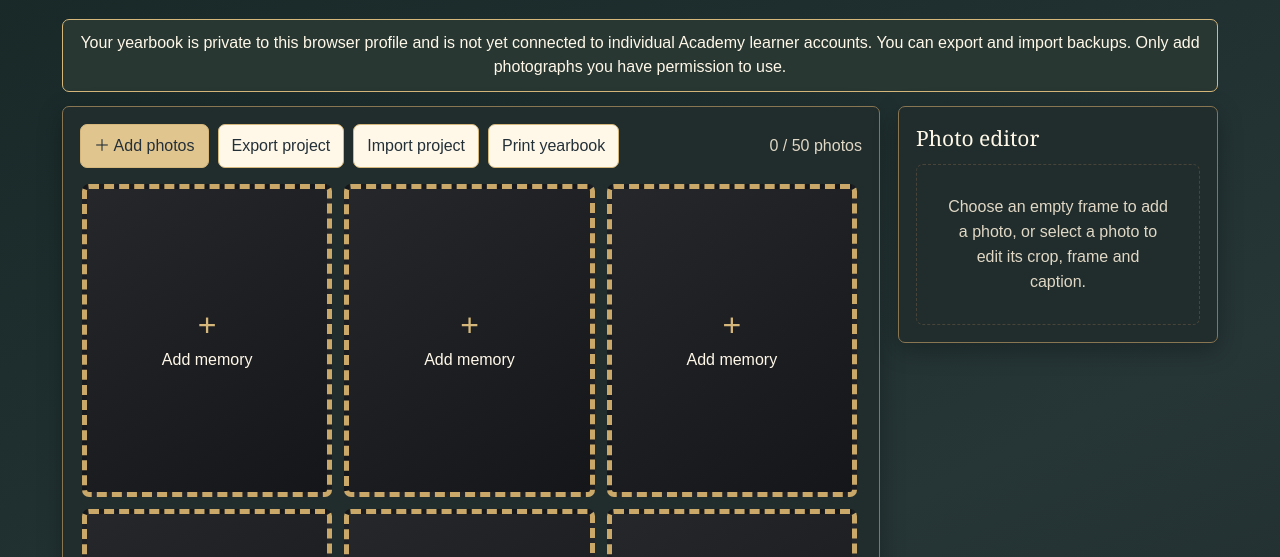
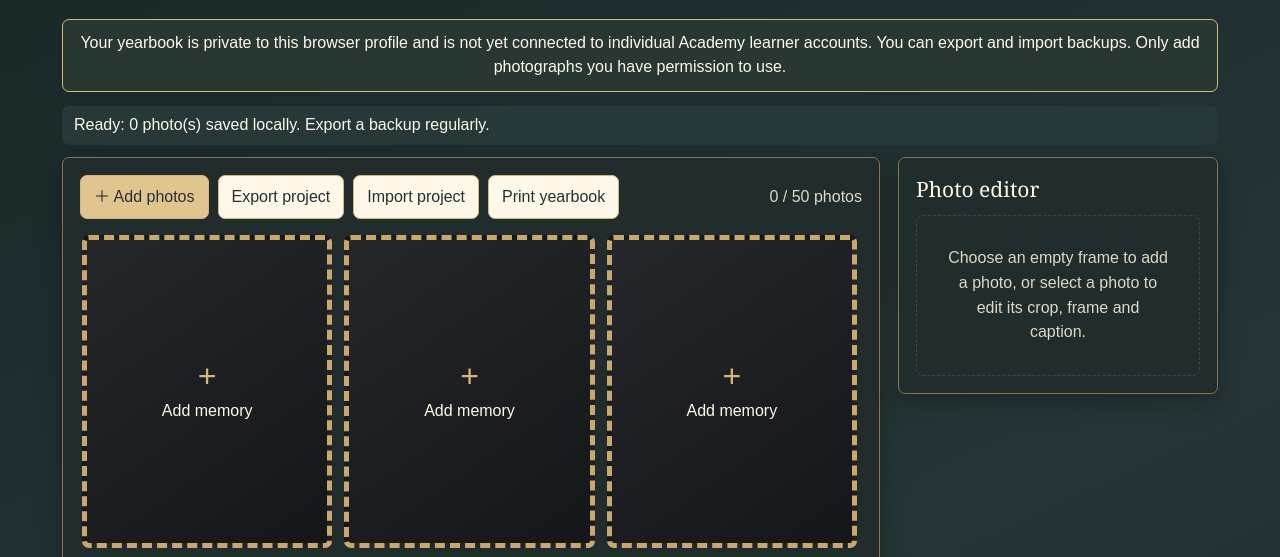
Before and after one commit to vervenveda/Academy-Yearbook.github.io, a plain HTML site: page index.html in a window 1280 px wide. Shown: the part 168-725 px from the top of the page. Drawn offline with Linux system fonts and the light colour scheme.

Commit message:
Display upload, import and save status outside the hidden photo editor

```diff
--- a/index.html
+++ b/index.html
@@ -87,6 +87,8 @@ h1,.side h2{font-family:Cinzel,Georgia,serif;font-weight:400}
 .field input[type=text],.field select,.field textarea{font-size:16px;border-radius:7px}
 .empty-state{border-radius:7px}
 .yearbook-private-note{margin:0 0 14px;padding:11px 14px;border:1px solid #d5b77b;border-radius:7px;background:#293733;color:#fff8e9;font-size:16px;text-align:center}
+.yearbook-app-status{min-height:24px;margin:0 0 12px;padding:7px 12px;color:#fff8e9;background:#263837;border-radius:7px;font-size:16px}
+@media print{.yearbook-app-status,.photo-card.empty,.tile:has(.photo-card.empty){display:none!important}}
 @media(max-width:850px){.layout{grid-template-columns:1fr}.side{order:0}.grid-wrap{max-height:520px}}
 @media(max-width:560px){.photo-grid{grid-template-columns:repeat(2,minmax(0,1fr))}.shell{padding:12px}.panel{padding:12px}}
 @media print{body{background:#fff}.yearbook-private-note{display:none!important}}
@@ -102,6 +104,7 @@ h1,.side h2{font-family:Cinzel,Georgia,serif;font-weight:400}
 </header>
 
 <p class="yearbook-private-note">Your yearbook is private to this browser profile and is not yet connected to individual Academy learner accounts. You can export and import backups. Only add photographs you have permission to use.</p>
+<p class="yearbook-app-status" id="status" role="status" aria-live="polite">Your yearbook is opening. Photos stay on this browser unless you export a backup.</p>
 <div class="layout">
   <main class="panel">
     <div class="toolbar">
@@ -142,7 +145,7 @@ h1,.side h2{font-family:Cinzel,Georgia,serif;font-weight:400}
         <button class="btn" id="downloadPhoto">Download photo</button>
         <button class="btn subtle" id="deletePhoto">Remove photo</button>
       </div>
-      <div class="status" id="status" aria-live="polite"></div>
+
     </div>
   </aside>
 </div>
@@ -340,7 +343,7 @@ $("projectInput").addEventListener("change",async e=>{
  finally{e.target.value="";}
 });
 async function init(){
-  try{db=await openDB();photos=await getAll();sortPhotos(photos);renderGrid();}
+  try{db=await openDB();photos=sortPhotos(await getAll());renderGrid();setStatus("Ready: "+photos.length+" photo(s) saved locally. Export a backup regularly.");}
   catch(e){$("photoGrid").innerHTML='<div class="empty-state">Local photo storage could not be opened in this browser. Try a current browser with IndexedDB enabled.</div>';setStatus(e.message);}
 }
 init();
```
